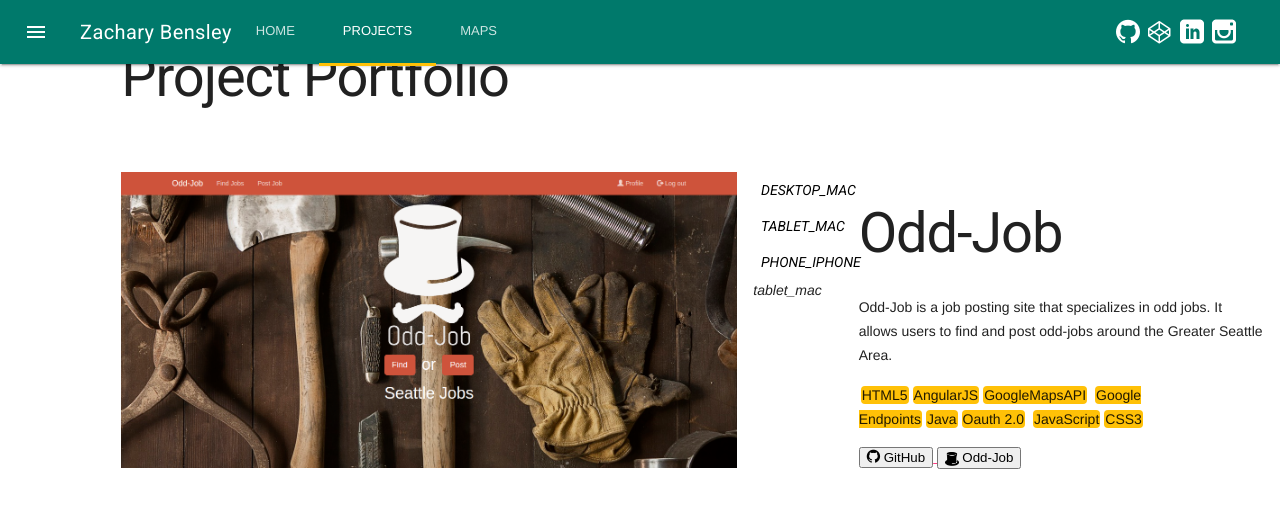
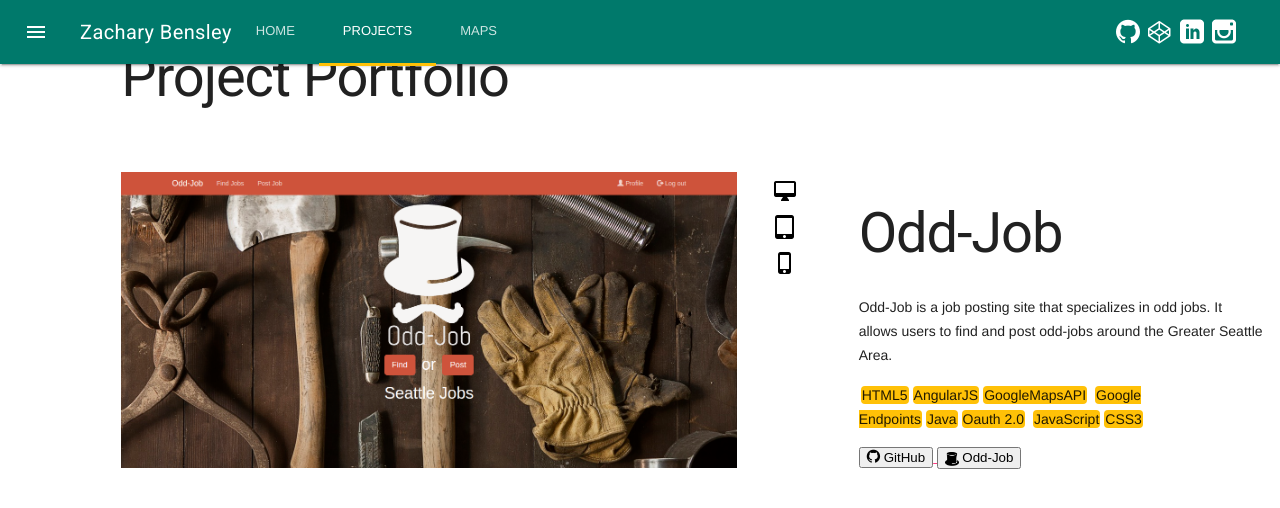
Before and after one commit to Zacharilius/Django-Portfolio, a Django app: page /projects/ in a window 1280 px wide. Shown: the top 508 px of the page. Run offline with Django 3.2, Linux system fonts and the light colour scheme; parts of the project's set-up code (start-up, migrations or seed data) failed here and were passed over; some libraries are stand-ins or nearby versions; some web fonts are replaced.

Commit message:
Fixed icons on projects page.

```diff
--- a/zacharilius/projects/templates/projects/projects.html
+++ b/zacharilius/projects/templates/projects/projects.html
@@ -19,20 +19,20 @@
     <div class="mdl-cell mdl-cell--1-col "></div>
     <div class="mdl-cell mdl-cell--6-col">
         <div class="picture-container">
-            <img src="{% static 'projects/images/odd-job_DesktopView.png' %}" class="picture-container img-responsive" alt="Right Image Issue"/>
+            <img src="{% static 'projects/images/odd-job_DesktopView.png' %}" class="picture-container img-responsive"
+                 alt="Right Image Issue"/>
         </div>
     </div>
     <div class="mdl-cell mdl-cell--1-col">
         <button class="mdl-button mdl-js-button mdl-js-ripple-effect">
-            <i class="mdl-icon">desktop_mac</i>
+            <i class="material-icons">desktop_mac</i>
         </button>
         <button class="mdl-button mdl-js-button mdl-js-ripple-effect">
-            <i class="mdl-icon">tablet_mac</i>
+            <i class="material-icons">tablet_mac</i>
         </button>
         <button class="mdl-button mdl-js-button mdl-js-ripple-effect">
-            <i class="mdl-icon">phone_iphone</i>
+            <i class="material-icons">phone_iphone</i>
         </button>
-        <i class="md-icon dp48">tablet_mac</i>
     </div>
     <div class="mdl-cell mdl-cell--4-col">
         <h1 class="title">Odd-Job</h1>
```
